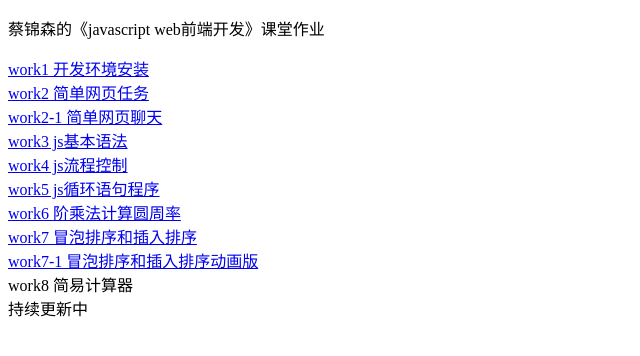
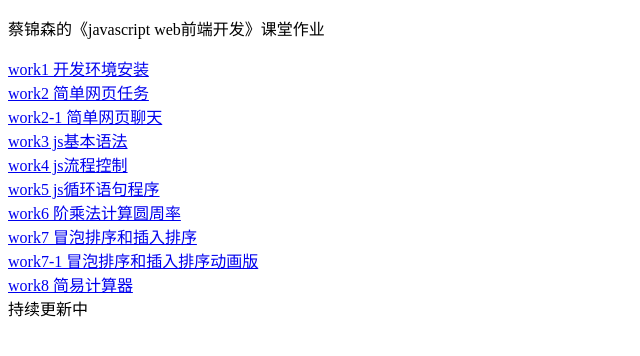
Before and after one commit to A925540436/jswork, a plain HTML site: page index.html in a window 1280 px wide. Shown: the whole page, without its empty margins (0-640 px from the left). Drawn offline with Linux system fonts and the light colour scheme.

Commit message:
index.html

```diff
--- a/index.html
+++ b/index.html
@@ -17,7 +17,8 @@
     <a href="work6/index.html">work6 阶乘法计算圆周率</a><br>
     <a href="work7/index.html">work7 冒泡排序和插入排序</a><br>
     <a href="work7/index.html">work7-1 冒泡排序和插入排序动画版</a><br>
-    <a htef="work8/index.html">work8 简易计算器</a><br>
+    <a href="work8/index.html">work8 简易计算器</a><br>
+
 
     持续更新中
 
```
